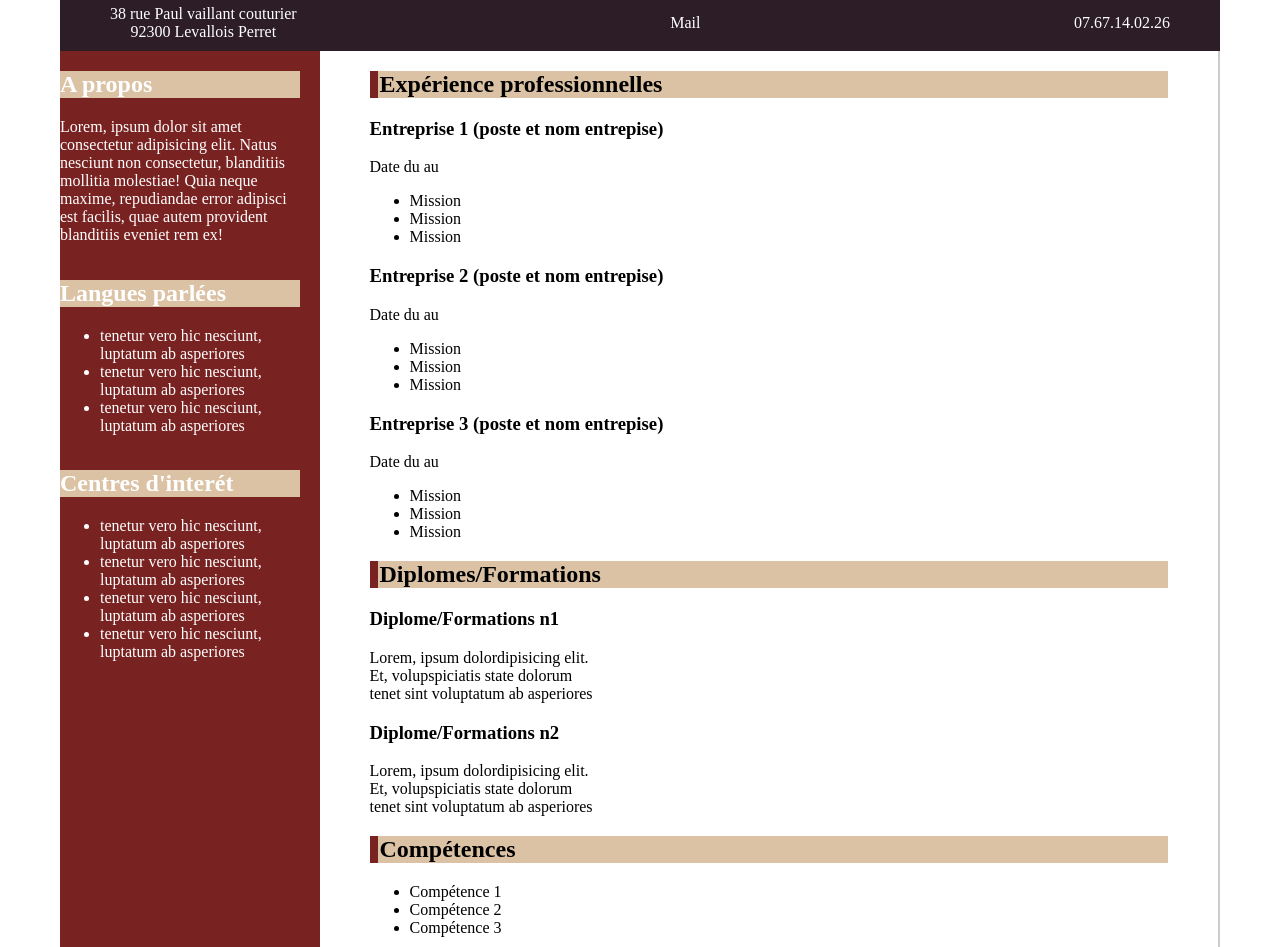
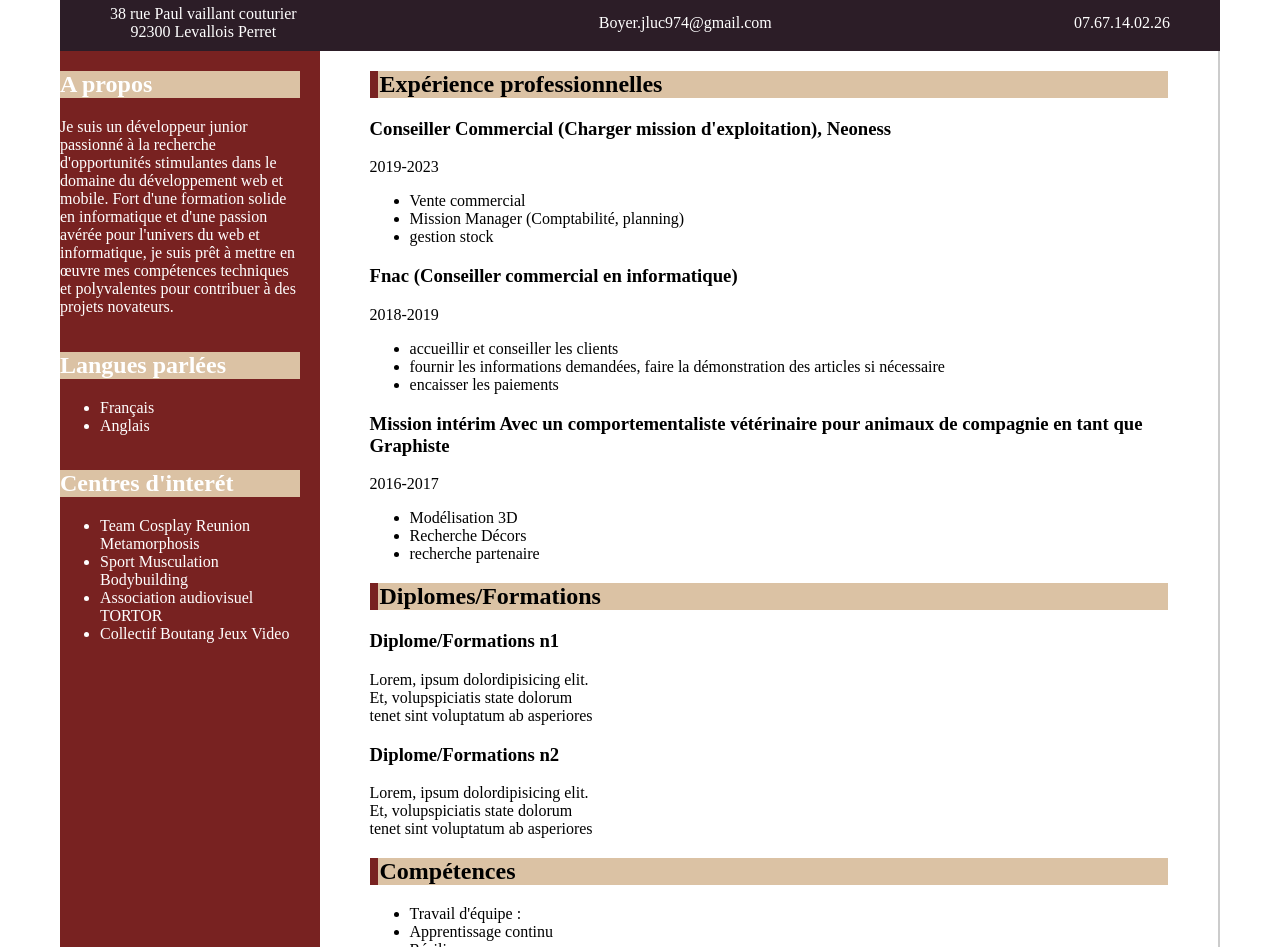
Before and after one commit to Monofactor974/Premier-CV, a plain HTML site: page index.html in a window 1280 px wide. Shown: the part 293-1240 px from the top of the page. Drawn offline with Linux system fonts and the light colour scheme.

Commit message:
modification et ajout information personnelle

```diff
--- a/CSS/style.css
+++ b/CSS/style.css
@@ -110,9 +110,9 @@ i{
     border-right: 2px solid #B22222; /* Ajouter un trait bordeaux à droite au survol */
 }
 
-footer a:nth-child(1){color: #ffffff}
+footer a:nth-child(1){color: #5e7feb}
 footer a:nth-child(2){color: #50abf1}
-footer a:nth-child(3){color: #000000}
+footer a:nth-child(3){color: #ffffff}
 
 .social-icon {
     opacity: 1;
--- a/index.html
+++ b/index.html
@@ -20,7 +20,7 @@
                     38 rue Paul vaillant couturier <br>
                     92300 Levallois Perret
                 </a>
-            <a href="mailto:exemple@gmail.com" > Mail</a >
+            <a href="mailto:exemple@gmail.com" > Boyer.jluc974@gmail.com</a >
             <a href="tel:0767140226">07.67.14.02.26</a>
 
         </section>
@@ -29,15 +29,15 @@
     <section id="section_left">
         <div class="A_propos">
             <h2>A propos</h2>
-            <p>Lorem, ipsum dolor sit amet consectetur adipisicing elit. Natus nesciunt non consectetur, blanditiis mollitia molestiae! Quia neque maxime, repudiandae error adipisci est facilis, quae autem provident blanditiis eveniet rem ex! </p>
+            <p>Je suis un développeur junior passionné à la recherche d'opportunités stimulantes dans le domaine du développement web et mobile. Fort d'une formation solide en informatique et d'une passion avérée pour l'univers du web et informatique, je suis prêt à mettre en œuvre mes compétences techniques et polyvalentes pour contribuer à des projets novateurs.</p>
         </div>
 
         <div class="Langues_parlees">
             <h2>Langues parlées</h2>
             <ul>
-                <li>tenetur vero hic nesciunt, luptatum ab asperiores </li>
-                <li>tenetur vero hic nesciunt, luptatum ab asperiores </li>
-                <li>tenetur vero hic nesciunt, luptatum ab asperiores </li>
+                <li>Français </li>
+                <li>Anglais </li>
+
             </ul>
         </div>
 
@@ -45,10 +45,10 @@
         <div class="Centres_d_interet">
             <h2>Centres d'interét</h2>
                 <ul>
-                    <li>tenetur vero hic nesciunt, luptatum ab asperiores </li>
-                    <li>tenetur vero hic nesciunt, luptatum ab asperiores </li>
-                    <li>tenetur vero hic nesciunt, luptatum ab asperiores </li>
-                    <li>tenetur vero hic nesciunt, luptatum ab asperiores </li>
+                    <li>Team Cosplay Reunion Metamorphosis </li>
+                    <li>Sport Musculation Bodybuilding </li>
+                    <li>Association audiovisuel TORTOR </li>
+                    <li>Collectif Boutang Jeux Video</li>
 
 
                 </ul>
@@ -57,29 +57,29 @@
 
     <section id="section_right">
         <div class="Experience">
-            <div><div class="rectangle"></div><h2>Expérience professionnelles</h2></div>
-                <h3>Entreprise 1 (poste et nom entrepise)</h3>
-                    <p> Date du au </p>
+            <h2>Expérience professionnelles</h2>
+                <h3>Conseiller Commercial (Charger mission d'exploitation), Neoness</h3>
+                    <p> 2019-2023 </p>
                     <ul>
-                        <li>Mission</li>
-                        <li>Mission</li>
-                        <li>Mission</li>
+                        <li>Vente commercial</li>
+                        <li>Mission Manager (Comptabilité, planning)</li>
+                        <li>gestion stock </li>
                     </ul>
 
-                    <h3>Entreprise 2 (poste et nom entrepise)</h3>
-                    <p> Date du au </p>
+                    <h3>Fnac (Conseiller commercial en informatique)</h3>
+                    <p> 2018-2019</p>
                     <ul>
-                        <li>Mission</li>
-                        <li>Mission</li>
-                        <li>Mission</li>
+                        <li>accueillir et conseiller les clients</li>
+                        <li>fournir les informations demandées, faire la démonstration des articles si nécessaire</li>
+                        <li>encaisser les paiements</li>
                     </ul>
 
-                    <h3>Entreprise 3 (poste et nom entrepise)</h3>
-                    <p> Date du au </p>
+                    <h3>Mission intérim Avec un comportementaliste vétérinaire pour animaux de compagnie en tant que Graphiste</h3>
+                    <p> 2016-2017</p>
                     <ul>
-                        <li>Mission</li>
-                        <li>Mission</li>
-                        <li>Mission</li>
+                        <li>Modélisation 3D</li>
+                        <li>Recherche Décors</li>
+                        <li>recherche partenaire</li>
                     </ul>
 
         </div>
@@ -101,9 +101,9 @@
         <div class="Competences">
             <div><h2>Compétences</h2></div>
             <ul>
-                <li>Compétence 1</li>
-                <li>Compétence 2</li>
-                <li>Compétence 3</li>
+                <li>Travail d'équipe  :</li>
+                <li>Apprentissage continu </li>
+                <li> Résilience </li>
             </ul>
 
         </div>
```
